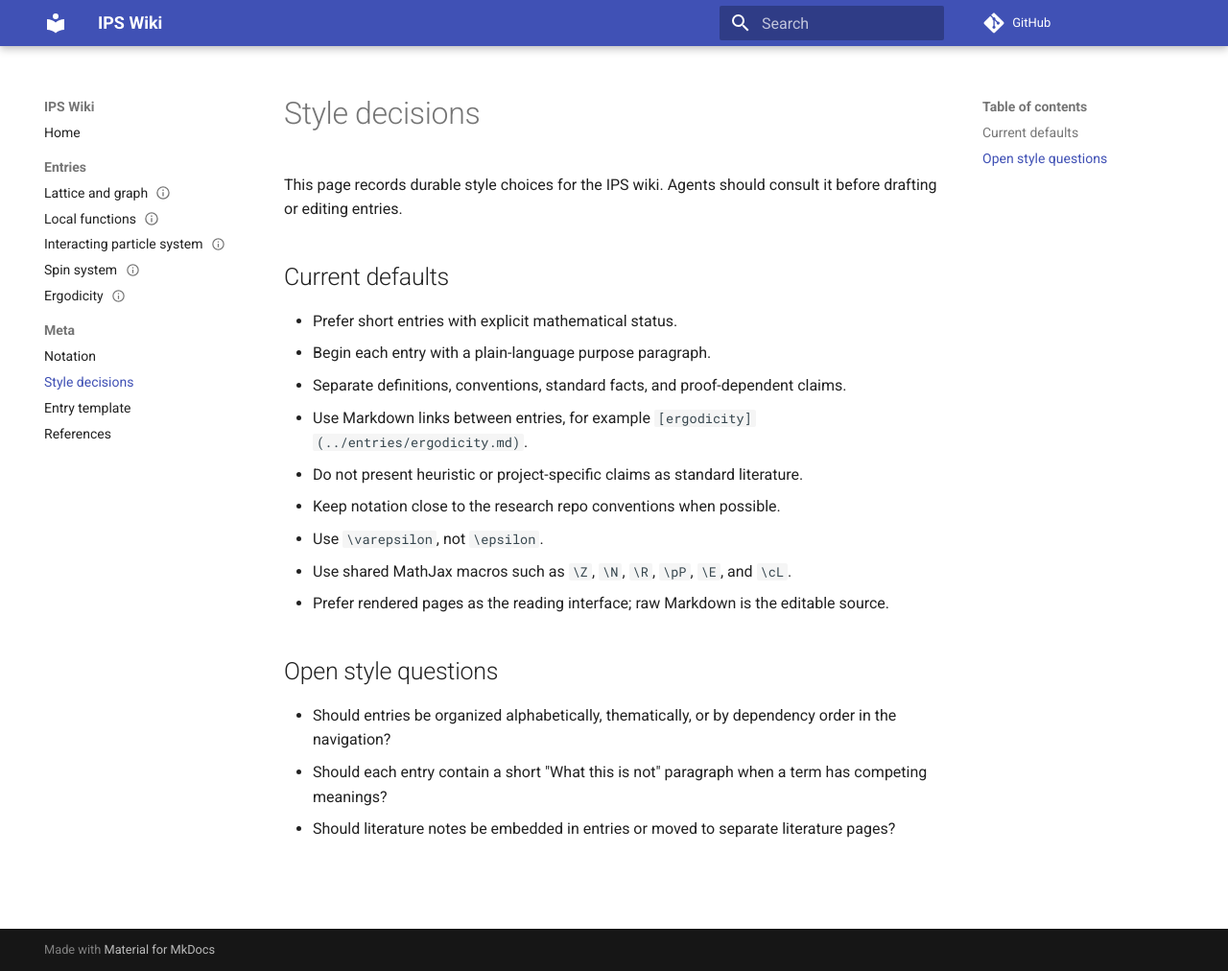
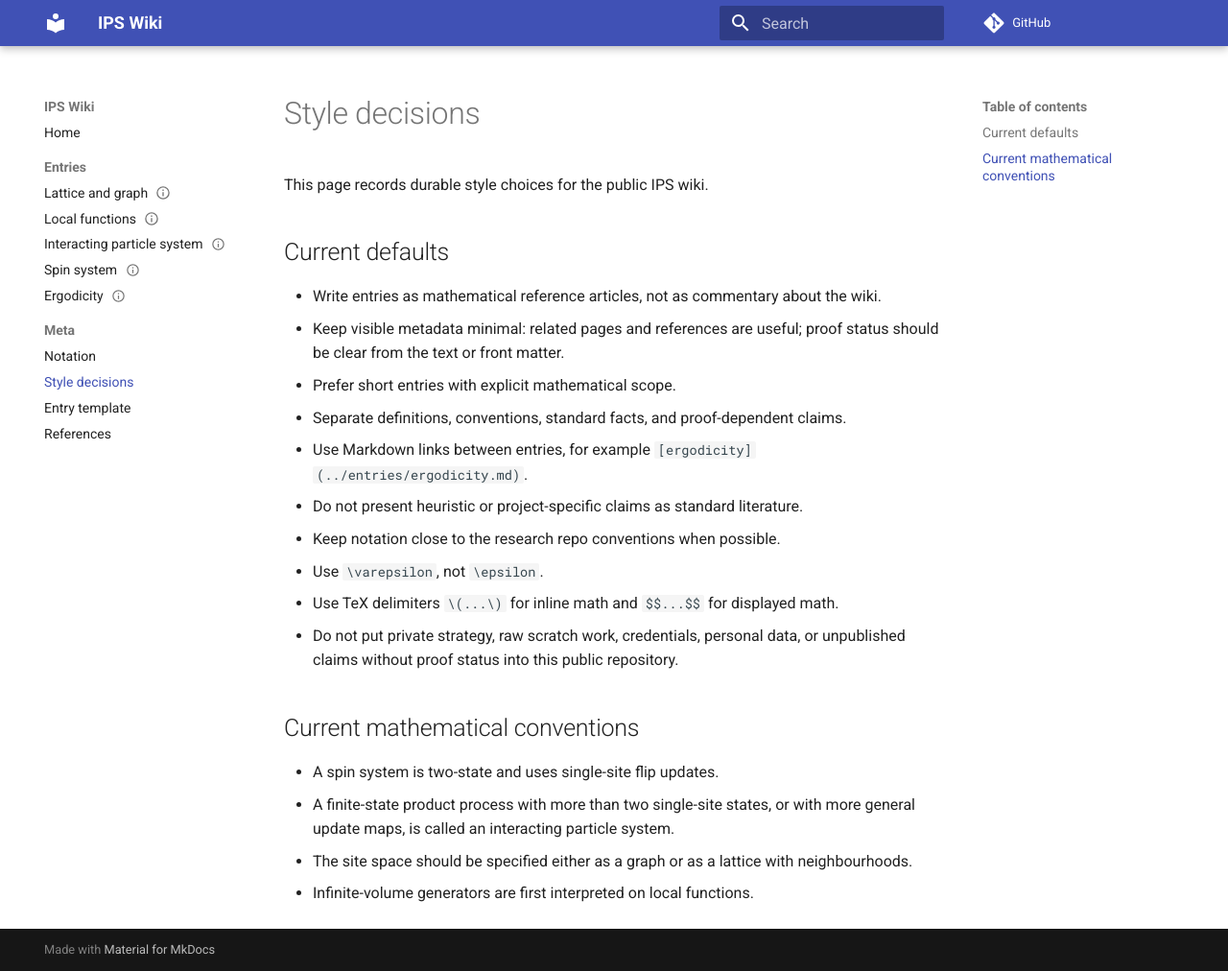
Before and after one commit to maciejgluchowski86-beep/ips-wiki, an MkDocs documentation site: the page built from docs/meta/style-decisions.md, in a window 1280 px wide and 1012 px high. Shown: the whole window at 96% size. Built offline with MkDocs 1.6.1 and Material for MkDocs 9.7.7, drawn with Linux system fonts in a browser that asks for light colours; comment, search, counter and statistics services are not loaded.

Commit message:
Update style decisions for public mathematical entries

```diff
--- a/docs/meta/style-decisions.md
+++ b/docs/meta/style-decisions.md
@@ -4,22 +4,24 @@ title: Style decisions
 
 # Style decisions
 
-This page records durable style choices for the IPS wiki. Agents should consult it before drafting or editing entries.
+This page records durable style choices for the public IPS wiki.
 
 ## Current defaults
 
-- Prefer short entries with explicit mathematical status.
-- Begin each entry with a plain-language purpose paragraph.
+- Write entries as mathematical reference articles, not as commentary about the wiki.
+- Keep visible metadata minimal: related pages and references are useful; proof status should be clear from the text or front matter.
+- Prefer short entries with explicit mathematical scope.
 - Separate definitions, conventions, standard facts, and proof-dependent claims.
 - Use Markdown links between entries, for example `[ergodicity](../entries/ergodicity.md)`.
 - Do not present heuristic or project-specific claims as standard literature.
 - Keep notation close to the research repo conventions when possible.
 - Use `\varepsilon`, not `\epsilon`.
-- Use shared MathJax macros such as `\Z`, `\N`, `\R`, `\pP`, `\E`, and `\cL`.
-- Prefer rendered pages as the reading interface; raw Markdown is the editable source.
+- Use TeX delimiters `\(...\)` for inline math and `$$...$$` for displayed math.
+- Do not put private strategy, raw scratch work, credentials, personal data, or unpublished claims without proof status into this public repository.
 
-## Open style questions
+## Current mathematical conventions
 
-- Should entries be organized alphabetically, thematically, or by dependency order in the navigation?
-- Should each entry contain a short "What this is not" paragraph when a term has competing meanings?
-- Should literature notes be embedded in entries or moved to separate literature pages?
+- A spin system is two-state and uses single-site flip updates.
+- A finite-state product process with more than two single-site states, or with more general update maps, is called an interacting particle system.
+- The site space should be specified either as a graph or as a lattice with neighbourhoods.
+- Infinite-volume generators are first interpreted on local functions.
```
